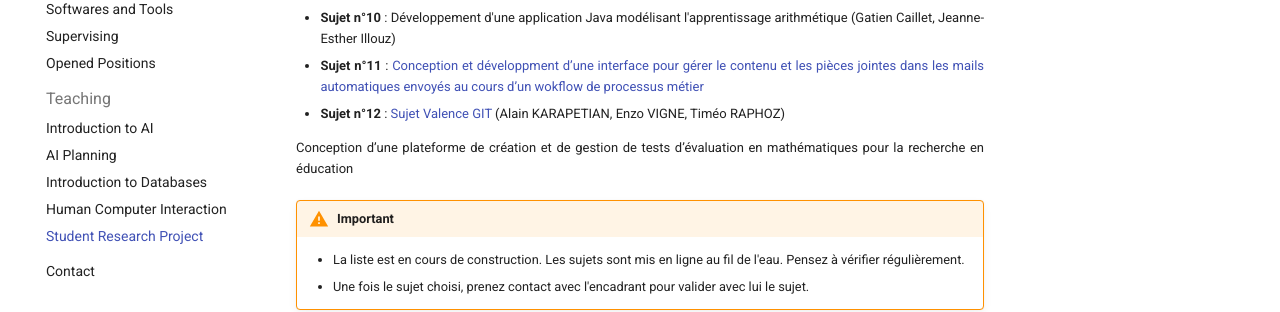
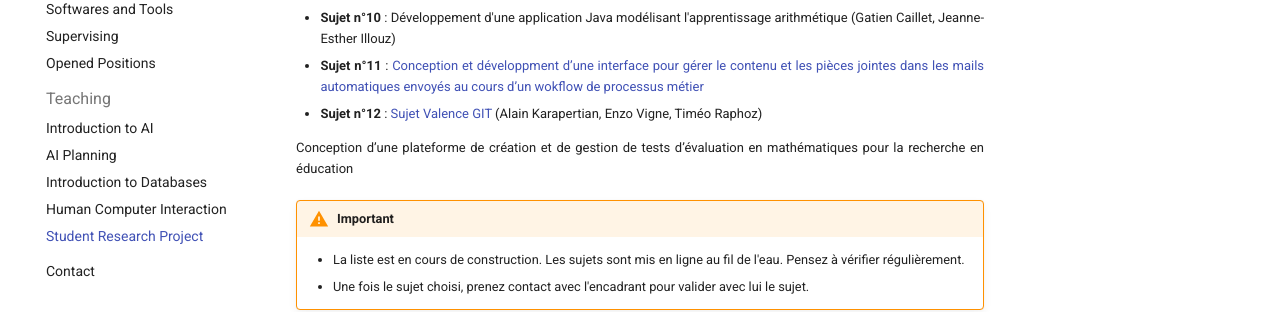
Before and after one commit to pellierd/homepage, an MkDocs documentation site: the page built from docs/teaching/srp.md, in a window 1280 px wide and 900 px high, scrolled down 1349 px. Shown: the part 200-512 px from the top of the window. Built offline with MkDocs 1.6.1 and Material for MkDocs 9.7.7, drawn with Linux system fonts in a browser that asks for light colours.

Commit message:
modif ter

```diff
--- a/docs/teaching/srp.md
+++ b/docs/teaching/srp.md
@@ -47,7 +47,7 @@
 - **Sujet n°10** : Développement d'une application Java modélisant l'apprentissage arithmétique (Gatien Caillet,
 Jeanne-Esther Illouz)
 - **Sujet n°11** : [Conception et développment d’une interface pour gérer le contenu et les pièces jointes dans les mails automatiques envoyés au cours d’un  wokflow de processus métier](srp/Sujet_11_2025.pdf)
-- **Sujet n°12** : [Sujet Valence]() [GIT](https://github.com/alkalain/MARL-RL-GUI.git) (Alain KARAPETIAN, Enzo VIGNE, Timéo RAPHOZ)
+- **Sujet n°12** : [Sujet Valence]() [GIT](https://github.com/alkalain/MARL-RL-GUI.git) (Alain Karapertian, Enzo Vigne, Timéo Raphoz)
 
 
 
```
